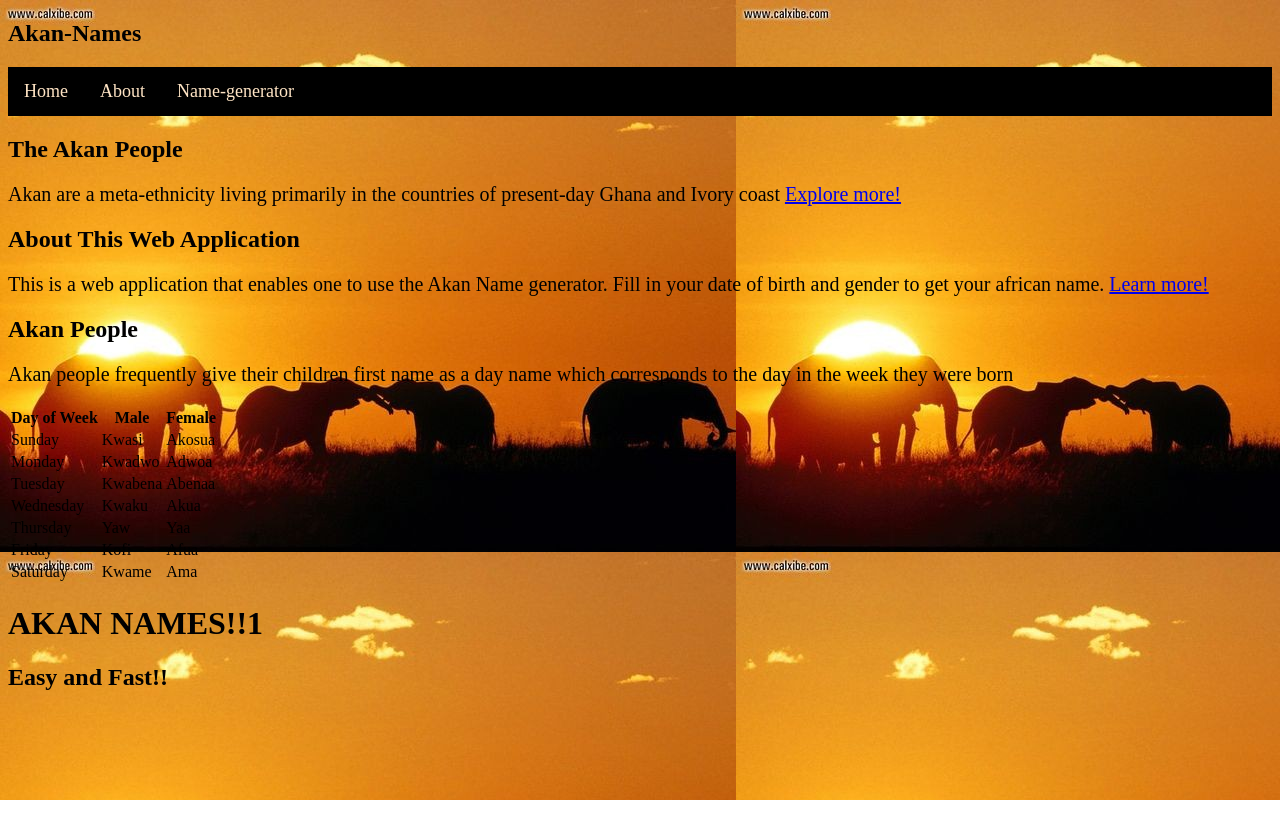
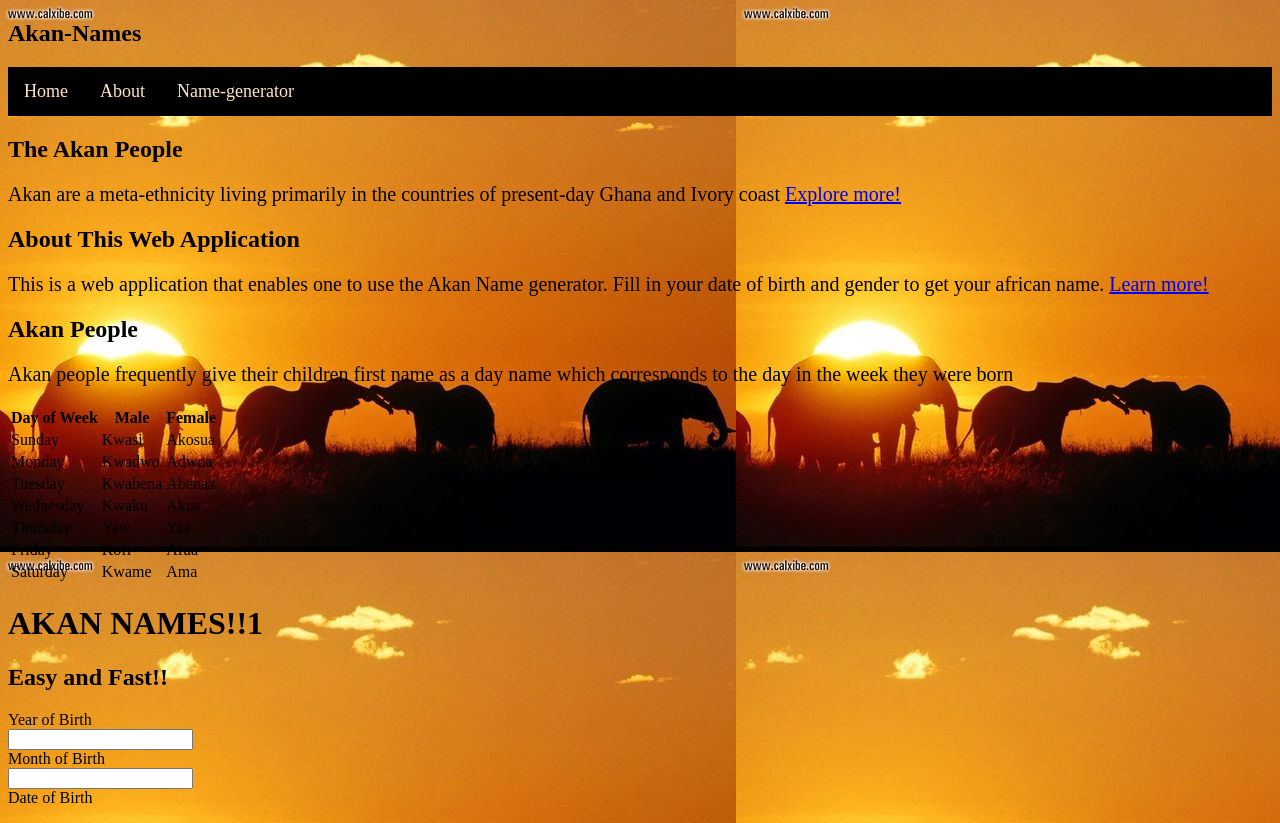
Before and after one commit to wairimukanene/Akan-Names, a plain HTML site: page index.html in a window 1280 px wide. Before the commit the page ends 800 px from the top, so only its background shows below. Drawn offline with Linux system fonts and the light colour scheme.

Commit message:
commit3-added a form input

```diff
--- a/index.html
+++ b/index.html
@@ -76,8 +76,13 @@
     <div class="Name-Generator"id="Name-Generator">
         <h1><b>AKAN NAMES!!1</b></h1>
 <h2><b>Easy and Fast!!</b></h2>
-
-
+<form>
+    <label for="yearofBirth">Year of Birth</label><br>
+    <input type="number" id="YearofBirth" name="YearofBirth"><br>
+    <label for="MonthofBirth">Month of Birth</label><br>
+    <input type="number" id="MonthofBirth" name="MonthofBirth"><br>
+    <label for="DateofBirth">Date of Birth</label><br>
+</form>
         </p>
     </div>
 
```
